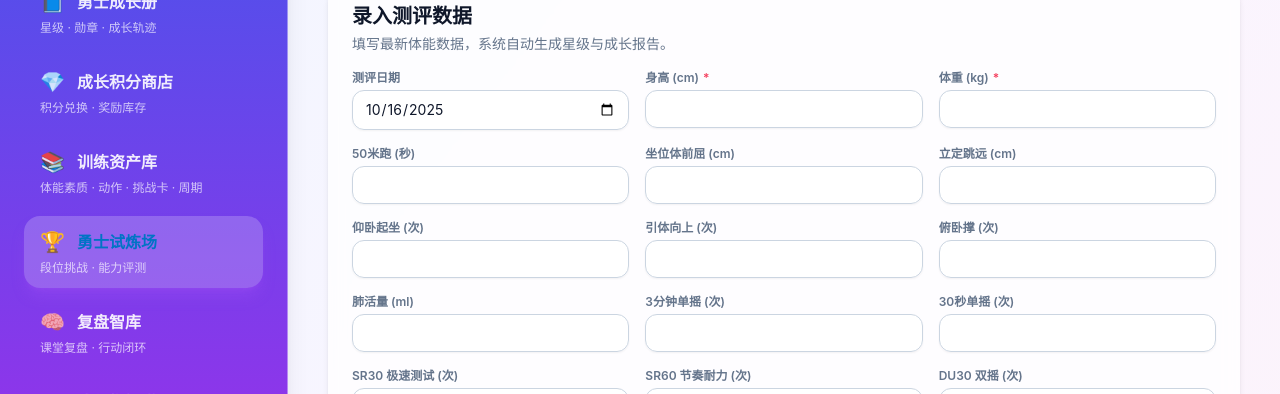
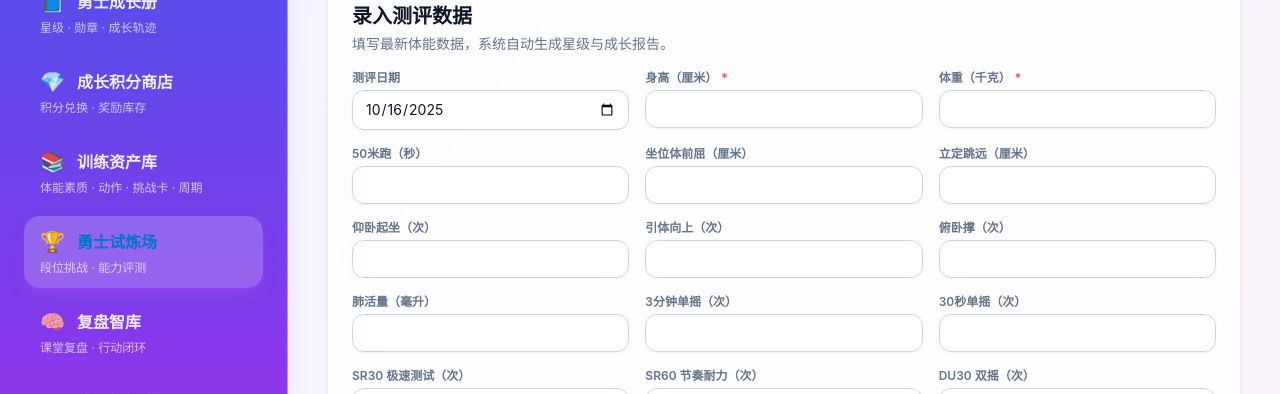
Before and after one commit to nongjianweihao/jiaoxuebeiyong, a React (Vite) app: page /#/assessments in a window 1280 px wide. Shown: the part 406-800 px from the top of the page. Built offline with nearby package versions, Linux system fonts and the light colour scheme.

Commit message:
将英文界面文案全面调整为中文

```diff
--- a/src/components/AssessmentBarChart.tsx
+++ b/src/components/AssessmentBarChart.tsx
@@ -37,9 +37,9 @@ export function AssessmentBarChart({
               }
               labelFormatter={(label) => `${label}`}
             />
-            <Legend formatter={(value) => (value === 'latest' ? latestLabel : previousLabel)} />
-            <Bar dataKey="latest" name="latest" fill="#ec4899" radius={[6, 6, 0, 0]} maxBarSize={38} />
-            <Bar dataKey="previous" name="previous" fill="#6366f1" radius={[6, 6, 0, 0]} maxBarSize={38} />
+            <Legend formatter={(_value, entry) => (entry?.dataKey === 'latest' ? latestLabel : previousLabel)} />
+            <Bar dataKey="latest" name={latestLabel} fill="#ec4899" radius={[6, 6, 0, 0]} maxBarSize={38} />
+            <Bar dataKey="previous" name={previousLabel} fill="#6366f1" radius={[6, 6, 0, 0]} maxBarSize={38} />
           </BarChart>
         </ResponsiveContainer>
       </div>
--- a/src/components/GrowthProjectionPanel.tsx
+++ b/src/components/GrowthProjectionPanel.tsx
@@ -73,7 +73,7 @@ export function GrowthProjectionPanel({ projection }: GrowthProjectionPanelProps
       <div className="relative z-10 space-y-6">
         <div className="flex flex-wrap items-center justify-between gap-4">
           <div>
-            <p className="text-xs uppercase tracking-[0.4em] text-emerald-500">Growth Projection</p>
+            <p className="text-xs uppercase tracking-[0.4em] text-emerald-500">成长共振图谱</p>
             <h2 className="text-2xl font-semibold text-slate-900">树与勇士双生系统</h2>
           </div>
           <div className="rounded-full border border-emerald-200/60 bg-white/80 px-4 py-2 text-xs font-semibold text-emerald-600 shadow-sm">
--- a/src/components/ProgressChart.tsx
+++ b/src/components/ProgressChart.tsx
@@ -37,7 +37,7 @@ export function ProgressChart({
     }
     return [
       {
-        label: 'score',
+        label: '得分',
         color,
         data: input as SeriesPoint[],
       },
--- a/src/components/squads/ClassSquadPanel.tsx
+++ b/src/components/squads/ClassSquadPanel.tsx
@@ -393,7 +393,7 @@ export function ClassSquadPanel({
       </div>
 
       <div className="rounded-3xl bg-slate-900/90 p-6 text-slate-100 shadow-xl shadow-slate-900/30">
-        <h3 className="text-lg font-semibold">互评 (Kudos)</h3>
+        <h3 className="text-lg font-semibold">互评鼓励</h3>
         <p className="mt-1 text-sm text-slate-400">
           课堂互评让勇士彼此鼓励，每次互评被表扬者将获得 +5 能量。
         </p>
--- a/src/components/training/MissionShowcase.tsx
+++ b/src/components/training/MissionShowcase.tsx
@@ -363,7 +363,7 @@ export function MissionShowcase({ className, footer }: { className?: string; foo
       <header className="rounded-3xl bg-gradient-to-r from-indigo-500 via-purple-500 to-pink-500 p-8 text-white shadow-xl">
         <div className="flex flex-col gap-8 md:flex-row md:items-center md:justify-between">
           <div className="space-y-4">
-            <p className="text-xs uppercase tracking-[0.4em] text-white/70">Session Template Library</p>
+            <p className="text-xs uppercase tracking-[0.4em] text-white/70">课节模板精选</p>
             <h2 className="text-3xl font-extrabold md:text-4xl">课节模板展示</h2>
             <p className="max-w-2xl text-sm text-white/80">
               聚合课程模板中精选的课节，覆盖热身、技巧、挑战与整理全流程。每个模板均包含可直接引用的课堂环节，帮助教练在排课与授课时快速落地。
@@ -393,7 +393,7 @@ export function MissionShowcase({ className, footer }: { className?: string; foo
         <section key={group.id} className="space-y-6">
           <div className="flex flex-col gap-3 md:flex-row md:items-end md:justify-between">
             <div>
-              <p className="text-xs uppercase tracking-[0.3em] text-slate-400">Stage</p>
+              <p className="text-xs uppercase tracking-[0.3em] text-slate-400">阶段主题</p>
               <h3 className="text-2xl font-bold text-slate-900">{group.title}</h3>
               <p className="text-sm text-slate-500">{group.description}</p>
             </div>
@@ -466,7 +466,7 @@ function SessionTemplateCard({ template }: { template: SessionTemplate }) {
             >
               <div className="flex flex-col gap-3 sm:flex-row sm:items-start sm:justify-between">
                 <div>
-                  <p className="text-[11px] font-semibold uppercase tracking-[0.2em] text-slate-400">Step {index + 1}</p>
+                  <p className="text-[11px] font-semibold uppercase tracking-[0.2em] text-slate-400">环节 {index + 1}</p>
                   <p className="text-base font-semibold text-slate-800">{segment.title}</p>
                   <p className="text-xs text-slate-500">{segment.focus}</p>
                 </div>
--- a/src/pages/assessments/AssessmentsIndexPage.tsx
+++ b/src/pages/assessments/AssessmentsIndexPage.tsx
@@ -490,20 +490,20 @@ export function AssessmentsIndexPage() {
         <form onSubmit={handleSaveAssessment} className="mt-4 space-y-6">
           <div className="grid gap-4 md:grid-cols-3">
             <InputField label="测评日期" name="date" type="date" value={assessmentForm.date} onChange={handleFormChange} />
-            <InputField label="身高 (cm)" name="height" value={assessmentForm.height} onChange={handleFormChange} required />
-            <InputField label="体重 (kg)" name="weight" value={assessmentForm.weight} onChange={handleFormChange} required />
-            <InputField label="50米跑 (秒)" name="run50m" value={assessmentForm.run50m} onChange={handleFormChange} />
-            <InputField label="坐位体前屈 (cm)" name="sitAndReach" value={assessmentForm.sitAndReach} onChange={handleFormChange} />
-            <InputField label="立定跳远 (cm)" name="longJump" value={assessmentForm.longJump} onChange={handleFormChange} />
-            <InputField label="仰卧起坐 (次)" name="sitUps" value={assessmentForm.sitUps} onChange={handleFormChange} />
-            <InputField label="引体向上 (次)" name="pullUps" value={assessmentForm.pullUps} onChange={handleFormChange} />
-            <InputField label="俯卧撑 (次)" name="pushUps" value={assessmentForm.pushUps} onChange={handleFormChange} />
-            <InputField label="肺活量 (ml)" name="vitalCapacity" value={assessmentForm.vitalCapacity} onChange={handleFormChange} />
-            <InputField label="3分钟单摇 (次)" name="ropeEndurance" value={assessmentForm.ropeEndurance} onChange={handleFormChange} />
-            <InputField label="30秒单摇 (次)" name="ropeSkipSpeed" value={assessmentForm.ropeSkipSpeed} onChange={handleFormChange} />
-            <InputField label="SR30 极速测试 (次)" name="sr30" value={assessmentForm.sr30} onChange={handleFormChange} />
-            <InputField label="SR60 节奏耐力 (次)" name="sr60" value={assessmentForm.sr60} onChange={handleFormChange} />
-            <InputField label="DU30 双摇 (次)" name="du30" value={assessmentForm.du30} onChange={handleFormChange} />
+            <InputField label="身高（厘米）" name="height" value={assessmentForm.height} onChange={handleFormChange} required />
+            <InputField label="体重（千克）" name="weight" value={assessmentForm.weight} onChange={handleFormChange} required />
+            <InputField label="50米跑（秒）" name="run50m" value={assessmentForm.run50m} onChange={handleFormChange} />
+            <InputField label="坐位体前屈（厘米）" name="sitAndReach" value={assessmentForm.sitAndReach} onChange={handleFormChange} />
+            <InputField label="立定跳远（厘米）" name="longJump" value={assessmentForm.longJump} onChange={handleFormChange} />
+            <InputField label="仰卧起坐（次）" name="sitUps" value={assessmentForm.sitUps} onChange={handleFormChange} />
+            <InputField label="引体向上（次）" name="pullUps" value={assessmentForm.pullUps} onChange={handleFormChange} />
+            <InputField label="俯卧撑（次）" name="pushUps" value={assessmentForm.pushUps} onChange={handleFormChange} />
+            <InputField label="肺活量（毫升）" name="vitalCapacity" value={assessmentForm.vitalCapacity} onChange={handleFormChange} />
+            <InputField label="3分钟单摇（次）" name="ropeEndurance" value={assessmentForm.ropeEndurance} onChange={handleFormChange} />
+            <InputField label="30秒单摇（次）" name="ropeSkipSpeed" value={assessmentForm.ropeSkipSpeed} onChange={handleFormChange} />
+            <InputField label="SR30 极速测试（次）" name="sr30" value={assessmentForm.sr30} onChange={handleFormChange} />
+            <InputField label="SR60 节奏耐力（次）" name="sr60" value={assessmentForm.sr60} onChange={handleFormChange} />
+            <InputField label="DU30 双摇（次）" name="du30" value={assessmentForm.du30} onChange={handleFormChange} />
           </div>
           <div>
             <label className="text-sm font-medium text-slate-600">教练寄语</label>
--- a/src/pages/reports/ReportPage.tsx
+++ b/src/pages/reports/ReportPage.tsx
@@ -178,7 +178,7 @@ export function ReportPage() {
           <div>
             <p className="text-sm text-slate-700">速度段位</p>
             <p className="text-2xl font-semibold text-brand-600">L{speedRank || student?.currentRank || '-'}</p>
-            <p className="text-xs text-slate-500">30s 单摇 best {bestSingle ? `${bestSingle} 次` : '暂无成绩'}</p>
+            <p className="text-xs text-slate-500">30秒单摇最佳 {bestSingle ? `${bestSingle} 次` : '暂无成绩'}</p>
           </div>
           <div>
             <p className="text-sm text-slate-700">能量与积分</p>
--- a/src/pages/training/TrainingLibraryPage.tsx
+++ b/src/pages/training/TrainingLibraryPage.tsx
@@ -55,7 +55,7 @@ const abilityOrder: AbilityKey[] = ['speed', 'power', 'coordination', 'agility',
 const PUZZLE_CATEGORY_META: Record<PuzzleCategory, { label: string; accent: string; description: string }> = {
   poem: { label: '诗词文化', accent: 'from-amber-400 to-orange-500', description: '分句拼读，适合语文拓展与低年级课堂。' },
   motivation: { label: '激励语录', accent: 'from-pink-400 to-rose-500', description: '成长语句逐条解锁，强化坚持和复盘。' },
-  emoji: { label: 'Emoji 暗语', accent: 'from-purple-400 to-fuchsia-500', description: '符号猜词，适合7-12岁调动节奏。' },
+  emoji: { label: '表情暗语', accent: 'from-purple-400 to-fuchsia-500', description: '符号猜词，适合7-12岁调动节奏。' },
   mosaic: { label: '图腾拼片', accent: 'from-sky-400 to-cyan-500', description: '能量碎片点亮图腾，适合团队协作。' },
   story: { label: '情境故事', accent: 'from-indigo-400 to-blue-500', description: '章节剧情推进，营造课堂主线感。' },
   math: { label: '逻辑数锁', accent: 'from-emerald-400 to-teal-500', description: '等式线索与体能练习结合。' },
```
Also changed, not shown: src/components/TemplateBuilder.tsx (+18 -3 lines).
